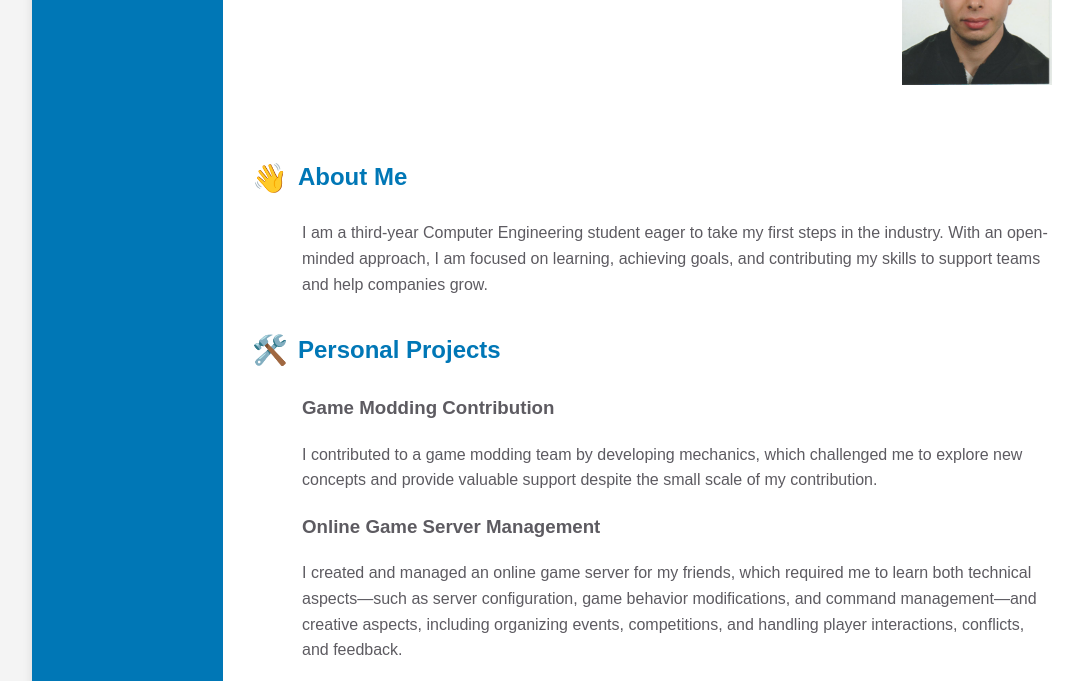
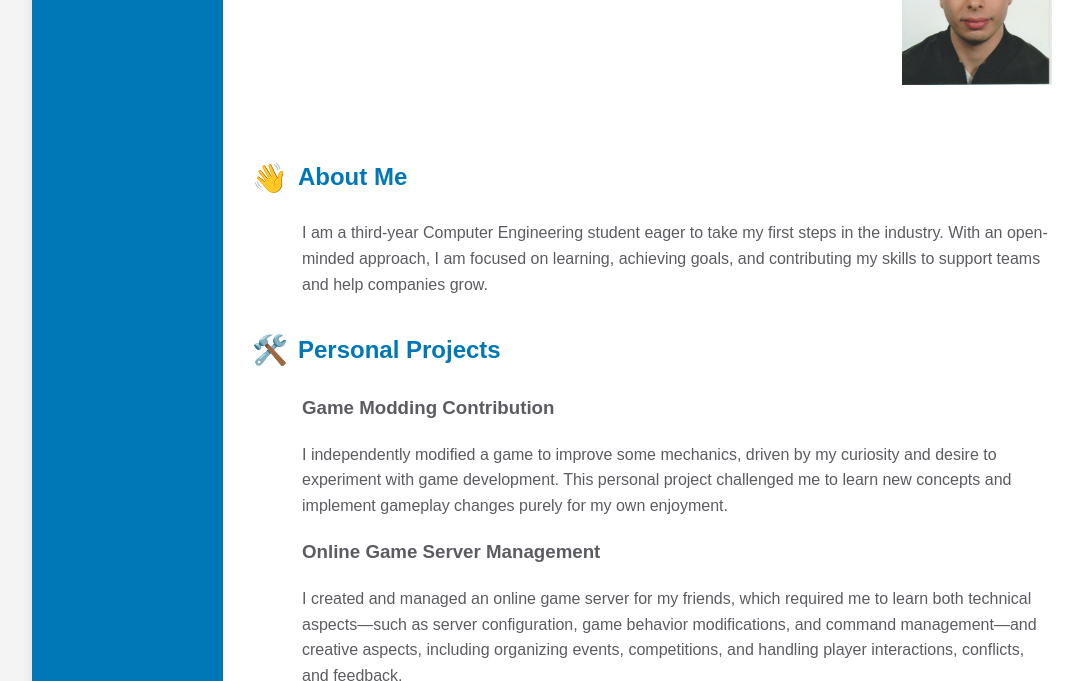
Before and after one commit to Zaron3/Jordi-Bolance-CV-website, a plain HTML site: page index.html in a window 1280 px wide. Shown: the part 119-800 px from the top of the page, without its empty margins (78-1161 px from the left). Drawn offline with Linux system fonts and the light colour scheme.

Commit message:
Update index.html

```diff
--- a/index.html
+++ b/index.html
@@ -34,7 +34,7 @@
     <div class="text">
         <h3>Game Modding Contribution</h3>
         <p>
-            I contributed to a game modding team by developing mechanics, which challenged me to explore new concepts and provide valuable support despite the small scale of my contribution.
+            I independently modified a game to improve some mechanics, driven by my curiosity and desire to experiment with game development. This personal project challenged me to learn new concepts and implement gameplay changes purely for my own enjoyment.
         </p>
 
         <h3>Online Game Server Management</h3>
```
